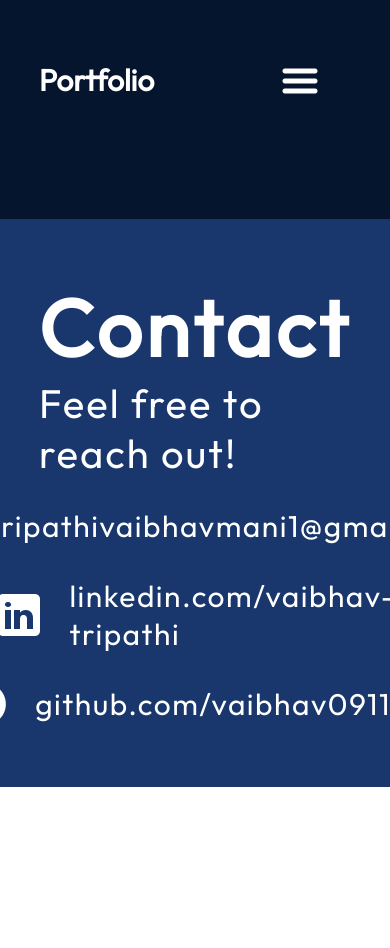
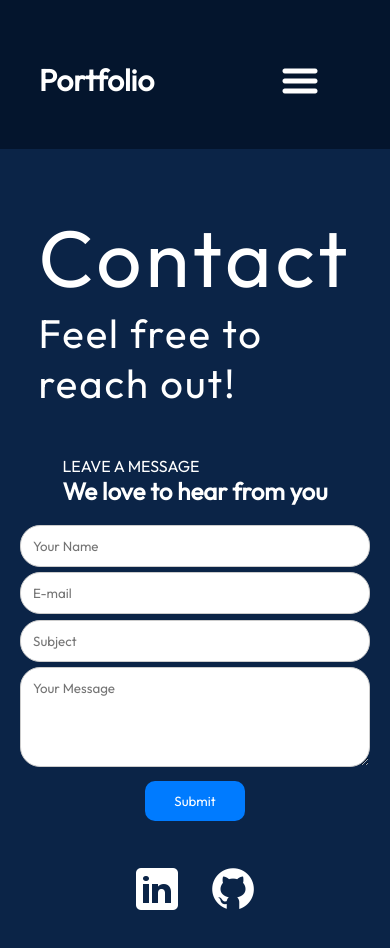
Before and after one commit to Vaibhav091102/Portfolio, a React (Vite) app: page /contact in a window 390 px wide. Shown: the top 948 px of the page. Before the commit the page ends 844 px from the top, so only its background shows below. Built offline with nearby package versions, Linux system fonts and the light colour scheme.

Commit message:
Add new contact form and some functions

```diff
--- a/src/components/About/About.module.css
+++ b/src/components/About/About.module.css
@@ -5,7 +5,7 @@
   background-color: rgba(12, 12, 12, 0.6);
   border-radius: 15px;
   padding: 73px;
-  margin-top: 129px;
+  margin-top: 80px;
   z-index: 1;
   margin-left: 10%;
   margin-right: 10%;
@@ -71,6 +71,7 @@
     background-color: transparent;
     padding-left: 0;
     padding-right: 0;
+    margin-top: 1px;
   }
 
   .content {
--- a/src/components/Contact/Contact.jsx
+++ b/src/components/Contact/Contact.jsx
@@ -1,7 +1,52 @@
 import { Navbar } from "../Navbar/Navbar";
+import { useState } from "react";
 import styles from "./Contact.module.css";
 
 export const Contact = () => {
+  const scriptURL =
+    "https://script.google.com/macros/s/AKfycbxAVHdftAsGo2mddOVBuIFWBzcS5_7B5qFDR7xmMUpNlMwMOW2XvuJN1ejSEK7VgJKF6Q/exec";
+  const [formData, setFormData] = useState({
+    Name: "",
+    Email: "",
+    Subject: "",
+    Message: "",
+  });
+  const [message, setMessage] = useState("");
+
+  // Handle input changes
+  const handleChange = (e) => {
+    const { name, value } = e.target;
+    setFormData({ ...formData, [name]: value });
+  };
+
+  // Handle form submission
+  const handleSubmit = async (e) => {
+    e.preventDefault();
+    try {
+      const form = new FormData();
+      Object.keys(formData).forEach((key) => {
+        form.append(key, formData[key]);
+      });
+
+      const response = await fetch(scriptURL, {
+        method: "POST",
+        body: form,
+      });
+
+      if (response.ok) {
+        setMessage("Message sent successfully!");
+        setFormData({ Name: "", Email: "", Subject: "", Message: "" });
+        setTimeout(() => setMessage(""), 3000);
+      } else {
+        setMessage("Failed to send the message. Please try again.");
+      }
+    } catch (error) {
+      setMessage("Error submitting the form. Please try again later.");
+      setTimeout(() => setMessage(""), 5000);
+      setFormData({ Name: "", Email: "", Subject: "", Message: "" }, 2000);
+    }
+  };
+
   return (
     <>
       <Navbar />
@@ -10,23 +55,60 @@ export const Contact = () => {
           <h2>Contact</h2>
           <p>Feel free to reach out!</p>
         </div>
+
+        <form onSubmit={handleSubmit} className={styles.form}>
+          <div className={styles.text1}>
+            <span>LEAVE A MESSAGE</span>
+            <h2>We love to hear from you</h2>
+          </div>
+          <input
+            type="text"
+            name="Name"
+            placeholder="Your Name"
+            value={formData.Name}
+            onChange={handleChange}
+            required
+          />
+          <input
+            type="email"
+            name="Email"
+            placeholder="E-mail"
+            value={formData.Email}
+            onChange={handleChange}
+            required
+          />
+          <input
+            type="text"
+            name="Subject"
+            placeholder="Subject"
+            value={formData.Subject}
+            onChange={handleChange}
+            required
+          />
+          <textarea
+            name="Message"
+            cols="30"
+            rows="10"
+            placeholder="Your Message"
+            value={formData.Message}
+            onChange={handleChange}
+            required
+          ></textarea>
+          <button type="submit" className={styles.button}>
+            Submit
+          </button>
+          {message && <span id="msg">{message}</span>}
+        </form>
+
         <ul className={styles.links}>
           <li className={styles.link}>
-            <img src="/assets/contact/emailIcon.png" alt="Email icon" />
-            <a href="mailto:myemail@email.com">
-              tripathivaibhavmani1@gmail.com
+            <a href="https://www.linkedin.com/in/vaibhav-mani-tripathi-bb201124b/">
+              <img src="/assets/contact/linkedinIcon.png" alt="LinkedIn icon" />
             </a>
           </li>
           <li className={styles.link}>
-            <img src="/assets/contact/linkedinIcon.png" alt="LinkedIn icon" />
-            <a href="https://www.linkedin.com/in/vaibhav-mani-tripathi-bb201124b/">
-              linkedin.com/vaibhav-tripathi
-            </a>
-          </li>
-          <li className={styles.link}>
-            <img src="/assets/contact/githubIcon.png" alt="Github icon" />
             <a href="https://github.com/Vaibhav091102">
-              github.com/vaibhav091102
+              <img src="/assets/contact/githubIcon.png" alt="Github icon" />
             </a>
           </li>
         </ul>
--- a/src/components/Contact/Contact.module.css
+++ b/src/components/Contact/Contact.module.css
@@ -2,19 +2,19 @@
 
 .container {
   color: var(--color-text);
-  margin-top: 120px;
-  background-color: var(--color-secondary);
+  margin-top: 50px;
+  background-color: var(--color-dark);
   display: flex;
-  flex-direction: row;
+  flex-direction: column;
   justify-content: space-evenly;
   width: 100vw;
   padding: 58px 10%;
-  gap: 10px;
+  gap: 2px;
 }
 
 .text h2 {
   font-size: 80px;
-  font-weight: 700;
+  font-weight: 50;
   letter-spacing: 4px;
 }
 
@@ -23,11 +23,55 @@
   font-weight: 400;
   letter-spacing: 2px;
 }
+.text1 {
+  margin: 15px 0;
+  align-items: center;
+  justify-content: center;
+}
+
+.form {
+  margin: 10px;
+  display: flex;
+  flex-direction: column;
+  justify-content: center;
+  align-items: center;
+  gap: 0.1rem;
+}
+
+input,
+textarea {
+  width: 400px;
+  margin: 2px;
+  padding: 0.75rem;
+  border: 1px solid #ccc;
+  border-radius: 20px;
+  gap: 5px;
+}
+
+textarea {
+  height: 70px;
+}
+
+.button {
+  margin-top: 20px;
+  margin-bottom: 20px;
+  width: 400px;
+  padding: 0.75rem;
+  border: none;
+  border-radius: 50px;
+  background-color: #007bff;
+  color: white;
+  cursor: pointer;
+}
+.button:hover {
+  background: #0044ff;
+}
 
 .links {
   display: flex;
-  flex-direction: column;
-  align-items: flex-start;
+  flex-direction: row;
+  align-items: center;
+  justify-content: center;
   list-style: none;
   gap: 26px;
 }
@@ -50,12 +94,44 @@
   .container {
     flex-direction: column;
     gap: 23px;
+    align-items: center;
+    justify-content: space-between;
   }
-
   .text {
     display: flex;
     flex-direction: column;
+    align-items: flex-start;
+  }
+  .form {
+    display: flex;
+    flex-direction: column;
+    justify-content: center;
     align-items: center;
+    gap: 0.1rem;
+  }
+  input,
+  textarea {
+    width: 350px;
+    margin: 2px;
+    padding: 0.75rem;
+    border: 1px solid #ccc;
+    border-radius: 20px;
+    gap: 2px;
+  }
+
+  textarea {
+    height: 100px;
+  }
+
+  .button {
+    margin: 10px;
+    width: 100px;
+    padding: 0.75rem;
+    border: none;
+    border-radius: 10px;
+    background-color: #007bff;
+    color: white;
+    cursor: pointer;
   }
 
   .links {
--- a/src/components/Experience/Experience.module.css
+++ b/src/components/Experience/Experience.module.css
@@ -5,6 +5,7 @@
   margin-top: 79px;
   margin-left: 10%;
   margin-right: 10%;
+  margin-bottom: 10px;
 }
 
 .title {
--- a/src/components/Hero/Hero.jsx
+++ b/src/components/Hero/Hero.jsx
@@ -13,9 +13,13 @@ export const Hero = () => {
             I am a front-end developer with 6 months of experience using
             JavaScript and React. Reach out if you did like to learn more!
           </p>
-          <NavLink to="contact" className={styles.contactBtn}>
-            Contact Me
-          </NavLink>
+          <a
+            href="assets/skills/VaibhavManiTripathiResume (1).pdf"
+            className={styles.contactBtn}
+            download
+          >
+            Downlode CV
+          </a>
         </div>
         <img
           src="/assets/hero/Vaibhav01.png"
--- a/src/components/Hero/Hero.module.css
+++ b/src/components/Hero/Hero.module.css
@@ -9,6 +9,7 @@
   z-index: 1;
   margin-left: 10%;
   margin-right: 10%;
+  margin-bottom: 30px;
 }
 
 .content {
@@ -41,16 +42,16 @@
 
 .contactBtn {
   text-decoration: none;
-  background-color: var(--color-primary);
+  background-color: rgb(8, 172, 163);
   color: var(--color-text);
   border-radius: 100px;
-  font-size: 30px;
+  font-size: 25px;
   font-weight: 600;
-  padding: 17px 26px;
+  padding: 10px 20px;
   box-shadow: 0 0 4px 0 rgba(0, 0, 0, 0.25);
 }
 .contactBtn:hover {
-  background: rgb(41, 41, 128);
+  background: rgb(2, 184, 230);
 }
 .heroImg {
   width: 50%;
@@ -97,7 +98,7 @@
   top: 246px;
   right: -25vw;
   border-radius: 764px;
-  background: rgba(25, 55, 109, 0.7);
+  background: rgba(34, 111, 173, 0.7);
   filter: blur(100px);
   z-index: 0;
 }
--- a/src/components/Navbar/Navbar.module.css
+++ b/src/components/Navbar/Navbar.module.css
@@ -78,9 +78,8 @@
     border-radius: 10px;
     background: rgb(25, 55, 109);
     background: linear-gradient(
-      0deg,
-      rgba(25, 55, 109, 0.2) 0%,
-      rgba(25, 55, 109, 1) 100%
+      rgb(66, 83, 241) 0%,
+      rgb(32, 85, 155) 10 rgb(22, 35, 114) 100%
     );
     padding: 24px 33px;
     box-shadow: 0 0 4px 0 rgba(0, 0, 0, 0.25);
--- a/src/components/Projects/ProjectCard.module.css
+++ b/src/components/Projects/ProjectCard.module.css
@@ -4,6 +4,7 @@
   display: flex;
   flex-direction: column;
   border-radius: 10px;
+  height: 680px;
   background: linear-gradient(180deg, #576cbc 0%, #132a53 100%);
   box-shadow: 0 16px 14px 0 #04152d;
   padding: 18px 24px;
--- a/src/components/Projects/Projects.module.css
+++ b/src/components/Projects/Projects.module.css
@@ -5,7 +5,7 @@
   color: var(--color-text);
   margin-left: 10%;
   margin-right: 10%;
-  height: 780px;
+  margin-bottom: 10px;
 }
 
 .title {
```
Also changed, not shown: 1 other file (tests, documents, lock files or other folders).
